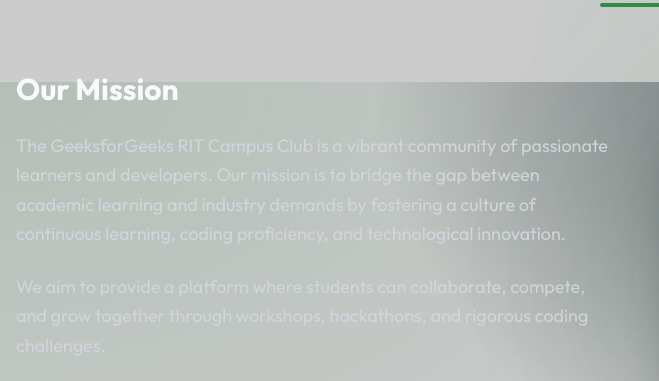
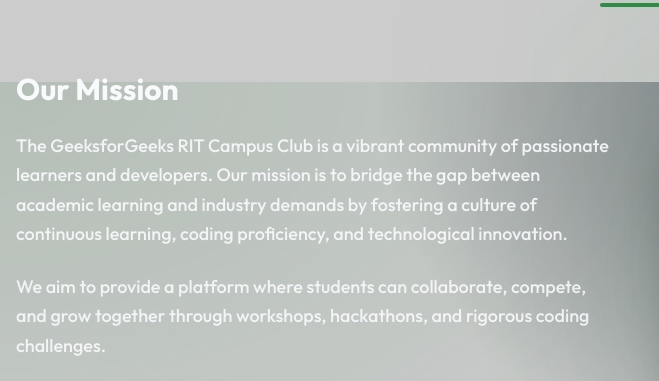
Before and after one commit to sriiram2006-cyber/gfg, a plain HTML site: page frontend/index.html in a window 1280 px wide. Shown: the part 1518-1899 px from the top of the page, 0-659 px from the left. Drawn offline with nearby package versions, Linux system fonts and the light colour scheme.

Commit message:
feat: make mission section text bolder and more visible

```diff
--- a/frontend/index.html
+++ b/frontend/index.html
@@ -268,10 +268,10 @@
                 <div class="grid grid-cols-1 md:grid-cols-2 gap-12 items-center mb-24">
                     <div class="space-y-6">
                         <h3 class="text-3xl font-bold">Our Mission</h3>
-                        <p class="text-gray-300 leading-relaxed text-lg">
+                        <p class="text-gray-100 leading-relaxed text-lg font-medium">
                             The GeeksforGeeks RIT Campus Club is a vibrant community of passionate learners and developers. Our mission is to bridge the gap between academic learning and industry demands by fostering a culture of continuous learning, coding proficiency, and technological innovation.
                         </p>
-                        <p class="text-gray-300 leading-relaxed text-lg">
+                        <p class="text-gray-100 leading-relaxed text-lg font-medium">
                             We aim to provide a platform where students can collaborate, compete, and grow together through workshops, hackathons, and rigorous coding challenges.
                         </p>
 
```
Also changed, not shown: frontend/about.html (+1 -1 lines).
